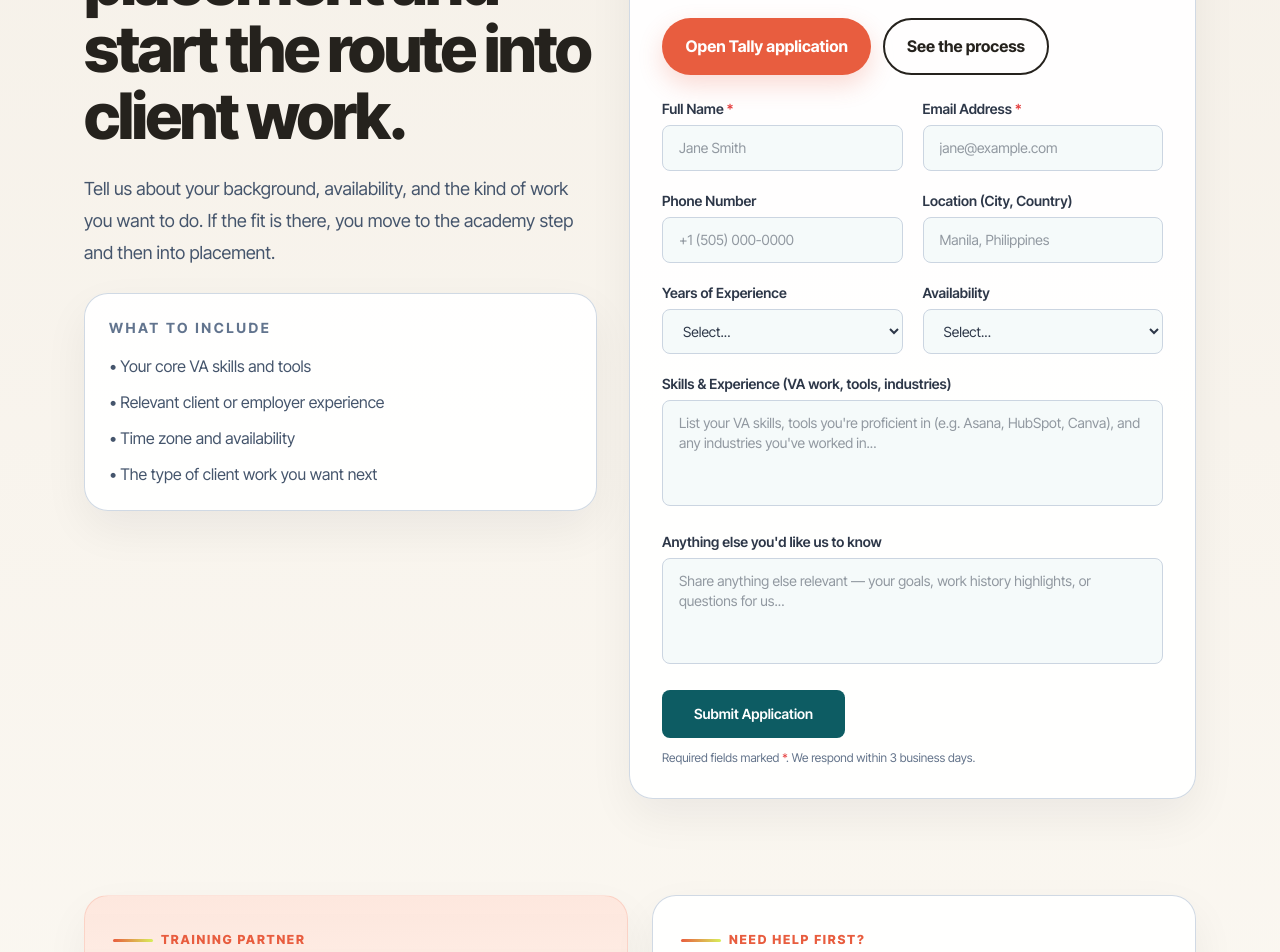
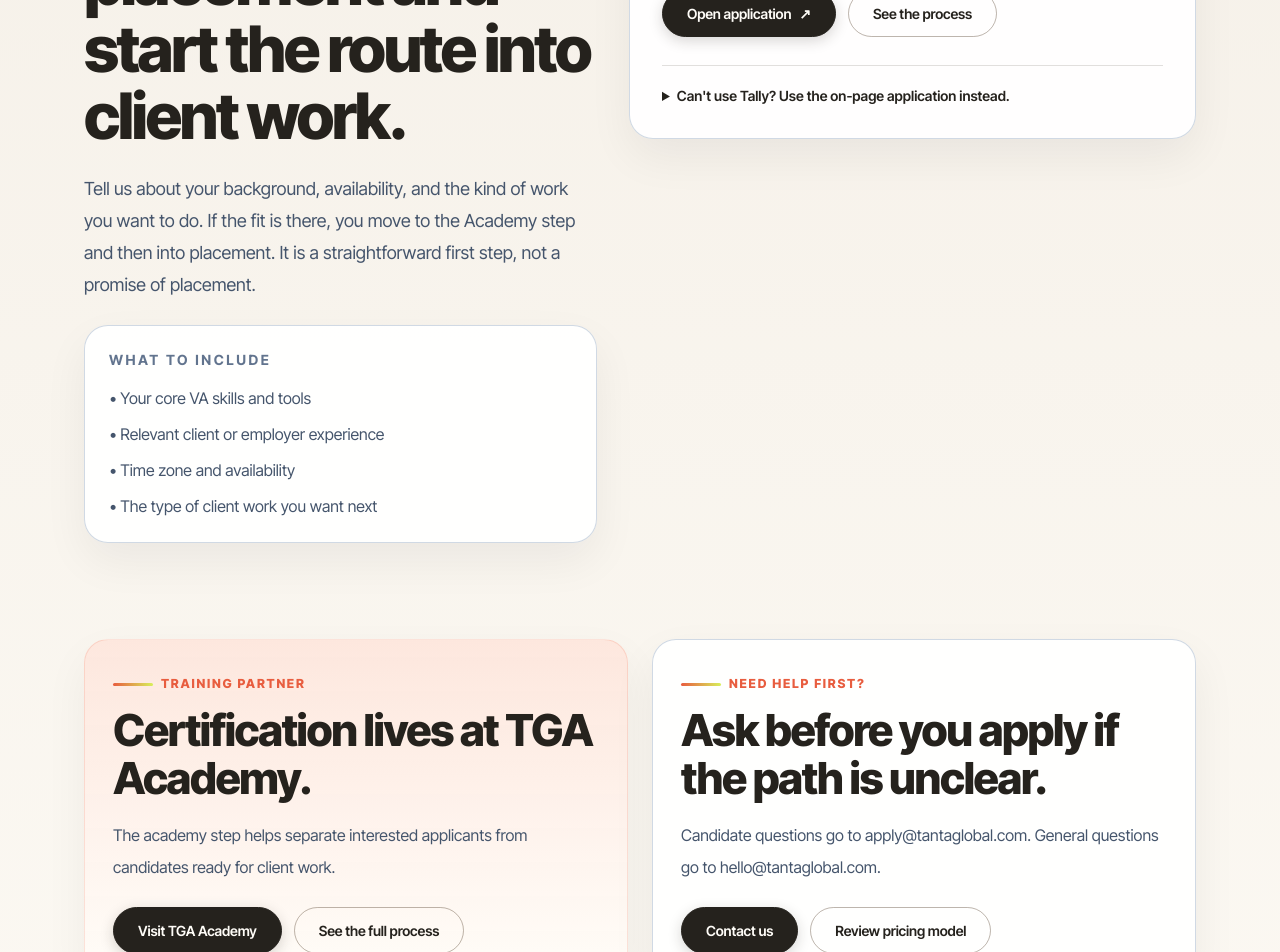
Before and after one commit to SirTanta/tantaglobal-assist, a Next.js app: page /apply in a window 1280 px wide. Shown: the part 320-1272 px from the top of the page. Built offline with nearby package versions, Linux system fonts and the light colour scheme.

Commit message:
Polish Assist conversion funnels

```diff
--- a/src/app/apply/page.tsx
+++ b/src/app/apply/page.tsx
@@ -43,7 +43,7 @@ export default function ApplyPage() {
             <h1>Apply for placement and start the route into client work.</h1>
             <p className="max-w-2xl text-lg leading-8 text-slate-600">
               Tell us about your background, availability, and the kind of work you want to do. If the fit is there,
-              you move to the academy step and then into placement.
+              you move to the Academy step and then into placement. It is a straightforward first step, not a promise of placement.
             </p>
             <div className="surface p-6">
               <p className="text-sm font-bold uppercase tracking-[0.18em] text-slate-500">What to include</p>
@@ -57,22 +57,23 @@ export default function ApplyPage() {
           </div>
 
           <div className="surface p-6 sm:p-8">
-            <h2 className="text-3xl">Application form</h2>
+            <h2 className="text-3xl">Start your application</h2>
             <p className="mt-3 leading-7 text-slate-600">
-              The preferred application path is the Tally form. If you need an on-page fallback, the intake form
-              below will still send your details into the placement workflow.
+              Complete the application on Tally to begin. It opens in a new tab, so this page stays available for reference.
             </p>
             <div className="mt-5 flex flex-wrap gap-3">
-              <a href={tallyFormUrl} target="_blank" rel="noopener noreferrer" className="btn-primary">
-                Open Tally application
+              <a href={tallyFormUrl} target="_blank" rel="noopener noreferrer" className="instr-btn-primary" data-ga4-action="click_cta__global_assist__apply" data-ga4-label="Open application" data-ga4-zone="Z1" data-ga4-page="FORM">
+                Open application <span aria-hidden="true">↗</span>
               </a>
-              <Link href="/how-it-works" className="btn-secondary">
+              <Link href="/how-it-works" className="instr-btn-ghost" data-ga4-action="click_cta__global_assist__apply" data-ga4-label="See application process" data-ga4-zone="Z1" data-ga4-page="FORM">
                 See the process
               </Link>
             </div>
-            <div className="mt-6">
-              <ApplyForm />
-            </div>
+            <details className="mt-7 border-t border-instruments-shadow/20 pt-5">
+              <summary className="cursor-pointer text-sm font-semibold text-instruments-teak">Can&apos;t use Tally? Use the on-page application instead.</summary>
+              <p className="mt-3 text-sm leading-6 text-instruments-shadow">This secure fallback sends the same application details to our placement workflow.</p>
+              <div className="mt-5"><ApplyForm /></div>
+            </details>
           </div>
         </div>
       </section>
@@ -86,10 +87,10 @@ export default function ApplyPage() {
               The academy step helps separate interested applicants from candidates ready for client work.
             </p>
             <div className="mt-6 flex flex-wrap gap-3">
-              <a href={site.academyUrl} target="_blank" rel="noopener noreferrer" className="btn-primary">
+              <a href={site.academyUrl} target="_blank" rel="noopener noreferrer" className="instr-btn-primary" data-ga4-action="click_cta__global_assist__apply" data-ga4-label="Visit TGA Academy" data-ga4-zone="Z4" data-ga4-page="FORM">
                 Visit TGA Academy
               </a>
-              <Link href="/how-it-works" className="btn-secondary">See the full process</Link>
+              <Link href="/how-it-works" className="instr-btn-ghost" data-ga4-action="click_cta__global_assist__apply" data-ga4-label="See full application process" data-ga4-zone="Z4" data-ga4-page="FORM">See the full process</Link>
             </div>
           </div>
           <div className="surface p-7">
@@ -99,8 +100,8 @@ export default function ApplyPage() {
               Candidate questions go to {site.emailCandidates}. General questions go to {site.emailGeneral}.
             </p>
             <div className="mt-6 flex flex-wrap gap-3">
-              <Link href="/contact" className="btn-primary">Contact us</Link>
-              <Link href="/pricing" className="btn-secondary">Review pricing model</Link>
+              <Link href="/contact" className="instr-btn-primary" data-ga4-action="click_cta__global_assist__apply" data-ga4-label="Contact us" data-ga4-zone="Z5" data-ga4-page="FORM">Contact us</Link>
+              <Link href="/pricing" className="instr-btn-ghost" data-ga4-action="click_cta__global_assist__apply" data-ga4-label="Review pricing model" data-ga4-zone="Z5" data-ga4-page="FORM">Review pricing model</Link>
             </div>
           </div>
         </div>
--- a/src/components/ApplyForm.tsx
+++ b/src/components/ApplyForm.tsx
@@ -1,6 +1,7 @@
 "use client";
 
 import { useState, useRef } from "react";
+import { ga4Event } from "@/lib/analytics";
 
 interface FormState {
   status: "idle" | "submitting" | "success" | "error";
@@ -10,14 +11,14 @@ interface FormState {
 const inputClass =
   "rounded-lg px-4 py-3 text-sm border w-full transition-colors focus:outline-none focus:ring-2";
 const inputStyle = {
-  borderColor: "#cbd5e1",
-  backgroundColor: "#F5FAFA",
-  color: "#2D3748",
+  borderColor: "#D8D0C4",
+  backgroundColor: "#FFFDF8",
+  color: "#3D3932",
 };
-const inputFocusRing = "focus:ring-[#0D5C63] focus:border-[#0D5C63]";
+const inputFocusRing = "focus:ring-[#E85D3F] focus:border-[#E85D3F]";
 
 const labelClass = "text-sm font-semibold block mb-1.5";
-const labelStyle = { color: "#2D3748" };
+const labelStyle = { color: "#25221D" };
 
 const EMAIL_RE = /^[^\s@]+@[^\s@]+\.[^\s@]+$/;
 
@@ -27,7 +28,7 @@ export default function ApplyForm() {
     errorMessage: "",
   });
   const [newsletterStatus, setNewsletterStatus] = useState<"idle" | "loading" | "success" | "error">("idle");
-  const capturedEmail = useRef("");
+  const [capturedEmail, setCapturedEmail] = useState("");
 
   const formRef = useRef<HTMLFormElement>(null);
 
@@ -77,16 +78,22 @@ export default function ApplyForm() {
         );
       }
 
-      capturedEmail.current = payload.email;
+      setCapturedEmail(payload.email);
       setState({ status: "success", errorMessage: "" });
       formRef.current?.reset();
       // GA4 conversion event
-      if (typeof window !== "undefined" && (window as any).gtag) {
-        (window as any).gtag("event", "va_application_submitted", {
+      const windowWithGtag = window as typeof window & { gtag?: (...args: unknown[]) => void };
+      if (windowWithGtag.gtag) {
+        windowWithGtag.gtag("event", "va_application_submitted", {
           event_category: "conversion",
           event_label: "va_apply_form",
         });
       }
+      ga4Event("submit_form__global_assist__apply", {
+        form_name: "placement_application",
+        form_fields_completed: Object.values(payload).filter(Boolean).length,
+        submission_status: "success",
+      });
     } catch (err) {
       const msg =
         err instanceof Error
@@ -99,13 +106,15 @@ export default function ApplyForm() {
   if (state.status === "success") {
     return (
       <div
+        role="status"
+        aria-live="polite"
         className="rounded-xl px-8 py-10 text-center"
-        style={{ backgroundColor: "#E0F5F5", border: "1px solid rgba(13,92,99,0.25)" }}
+        style={{ backgroundColor: "#FDE5DC", border: "1px solid rgba(232,93,63,0.3)" }}
       >
         <div className="flex justify-center mb-4">
           <div
             className="w-12 h-12 rounded-full flex items-center justify-center"
-            style={{ backgroundColor: "#0D5C63" }}
+            style={{ backgroundColor: "#E85D3F" }}
           >
             <svg
               className="w-6 h-6 text-white"
@@ -122,19 +131,19 @@ export default function ApplyForm() {
             </svg>
           </div>
         </div>
-        <h3 className="text-xl font-bold mb-2" style={{ color: "#0D5C63" }}>
+        <h3 className="text-xl font-bold mb-2" style={{ color: "#25221D" }}>
           Your application has been received.
         </h3>
-        <p className="text-sm" style={{ color: "#2D3748" }}>
+        <p className="text-sm" style={{ color: "#3D3932" }}>
           We&apos;ll be in touch within 3 business days.
         </p>
         {/* Beehiiv va-applicant newsletter */}
-        <div className="mt-6 p-4 rounded-lg text-left" style={{ backgroundColor: "#f0fdfa", border: "1px solid rgba(13,92,99,0.2)" }}>
-          <p className="text-xs font-bold uppercase tracking-widest mb-1" style={{ color: "#0D5C63" }}>
-            Free resource: VA hiring guide
+        <div className="mt-6 p-4 rounded-lg text-left" style={{ backgroundColor: "#FFFDF8", border: "1px solid rgba(232,93,63,0.22)" }}>
+          <p className="text-xs font-bold uppercase tracking-widest mb-1" style={{ color: "#E85D3F" }}>
+            Candidate updates, free
           </p>
-          <p className="text-xs mb-3" style={{ color: "#2D3748" }}>
-            Get our free VA employer guide while you wait for your shortlist.
+          <p className="text-xs mb-3" style={{ color: "#3D3932" }}>
+            Get practical readiness tips and placement updates while you wait.
           </p>
           {newsletterStatus === "success" ? (
             <p className="text-xs" style={{ color: "#16a34a" }}>You&apos;re subscribed — check your inbox.</p>
@@ -144,20 +153,20 @@ export default function ApplyForm() {
                 type="email"
                 className="flex-1 rounded px-3 py-2 text-xs border"
                 style={{ borderColor: "#cbd5e1", backgroundColor: "#fff", color: "#2D3748" }}
-                value={capturedEmail.current}
+                value={capturedEmail}
                 readOnly
               />
               <button
                 type="button"
                 disabled={newsletterStatus === "loading"}
                 onClick={async () => {
-                  if (!capturedEmail.current) return;
+                  if (!capturedEmail) return;
                   setNewsletterStatus("loading");
                   try {
                     const res = await fetch("/api/beehiiv/subscribe", {
                       method: "POST",
                       headers: { "Content-Type": "application/json" },
-                      body: JSON.stringify({ email: capturedEmail.current, source_site: "tantaglobal.com", subscriber_role: "va-applicant" }),
+                      body: JSON.stringify({ email: capturedEmail, source_site: "tantaglobal.com", subscriber_role: "va-applicant" }),
                     });
                     setNewsletterStatus(res.ok ? "success" : "error");
                   } catch {
@@ -165,7 +174,7 @@ export default function ApplyForm() {
                   }
                 }}
                 className="text-xs font-semibold px-4 py-2 rounded"
-                style={{ backgroundColor: "#0D5C63", color: "#fff" }}
+                style={{ backgroundColor: "#25221D", color: "#FFFDF8" }}
               >
                 {newsletterStatus === "loading" ? "..." : "Send guide"}
               </button>
@@ -183,6 +192,7 @@ export default function ApplyForm() {
       ref={formRef}
       onSubmit={handleSubmit}
       noValidate
+      aria-busy={isSubmitting}
       className="grid grid-cols-1 md:grid-cols-2 gap-5"
     >
       {/* Full name */}
@@ -325,6 +335,7 @@ export default function ApplyForm() {
       {/* Error message */}
       {state.status === "error" && (
         <div
+          role="alert"
           className="md:col-span-2 rounded-lg px-5 py-4 text-sm"
           style={{
             backgroundColor: "#fff5f5",
@@ -342,7 +353,7 @@ export default function ApplyForm() {
           type="submit"
           disabled={isSubmitting}
           className="w-full sm:w-auto px-8 py-3.5 rounded-lg text-sm font-semibold text-white transition-opacity disabled:opacity-60"
-          style={{ backgroundColor: "#0D5C63" }}
+          style={{ backgroundColor: "#25221D" }}
         >
           {isSubmitting ? "Submitting..." : "Submit Application"}
         </button>
```
Also changed, not shown: src/app/hire/page.tsx (+4 -5 lines).
